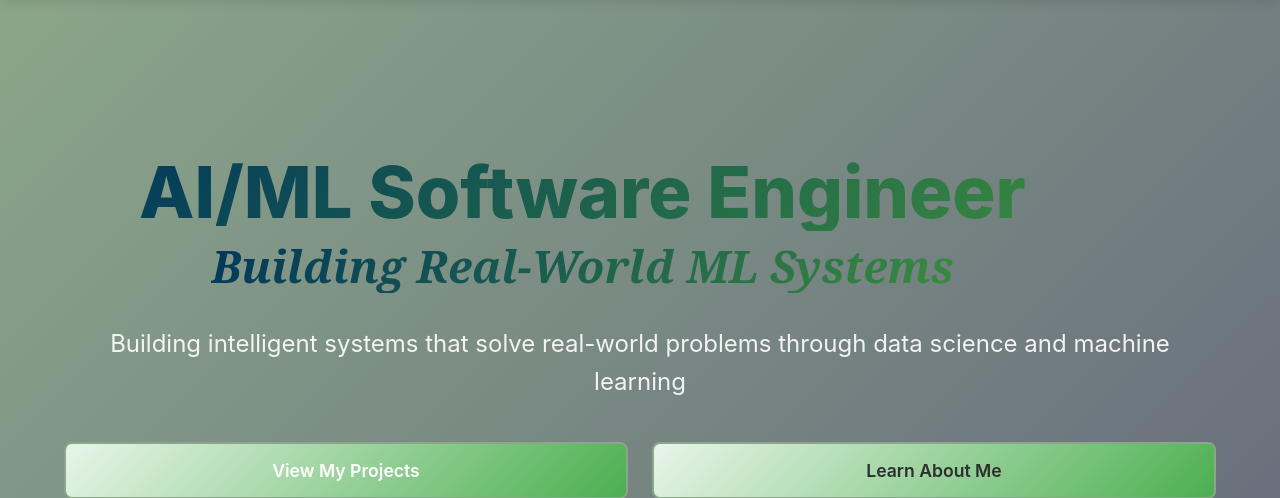
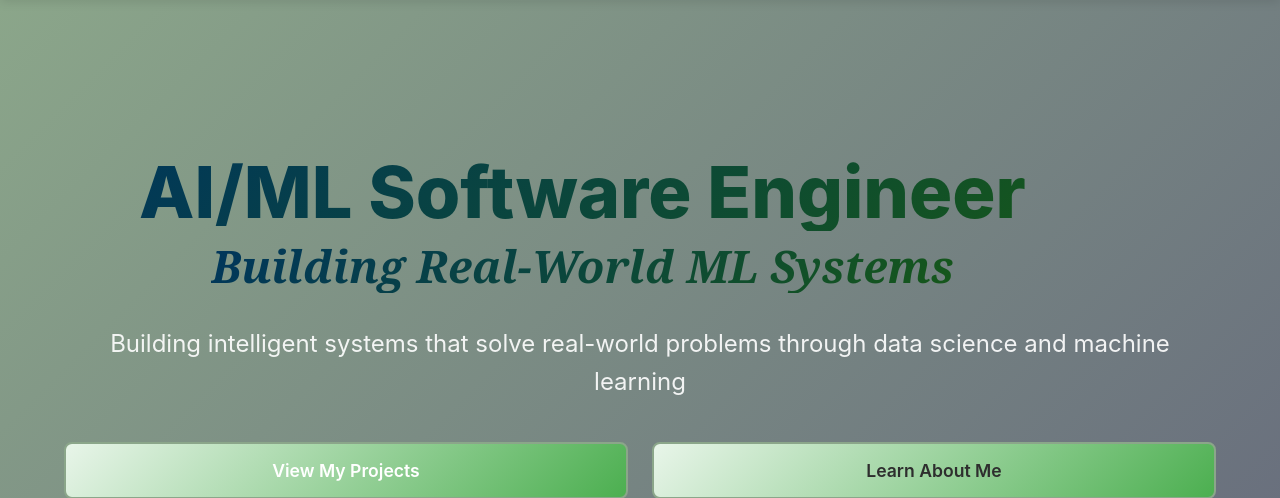
Before and after one commit to abzanganeh/flask_ml_website, a Flask app: page / in a window 1280 px wide. Shown: the part 70-568 px from the top of the page. Run offline with Flask 3, Linux system fonts and the light colour scheme; data comes from the database, SQL or seed files in the repository.

Commit message:
Update hero title gradient green color

```diff
--- a/static/css/main.css
+++ b/static/css/main.css
@@ -1312,7 +1312,7 @@ strong, b {
   font-size: 4.5rem;
   font-weight: 800;
   line-height: 1.1;
-  background: linear-gradient(135deg, #00365c, #3a8b3e);
+  background: linear-gradient(135deg, #00365c, #16571a);
   -webkit-background-clip: text;
   -webkit-text-fill-color: transparent;
   background-clip: text;
@@ -1324,7 +1324,7 @@ strong, b {
   font-size: 2.8rem;
   font-weight: 600;
   line-height: 1.2;
-  background: linear-gradient(135deg, #00365c, #3a8b3e);
+  background: linear-gradient(135deg, #00365c, #16571a);
   -webkit-background-clip: text;
   -webkit-text-fill-color: transparent;
   background-clip: text;
```
